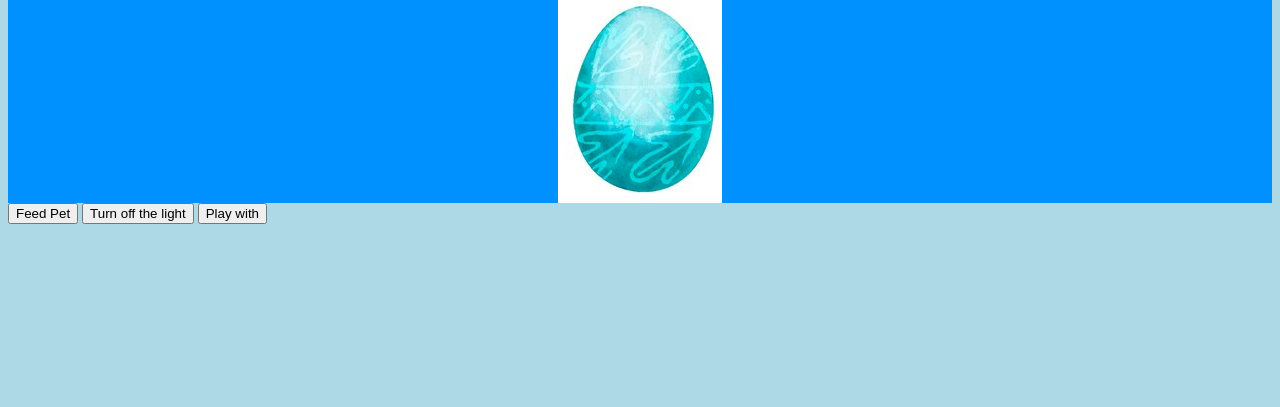
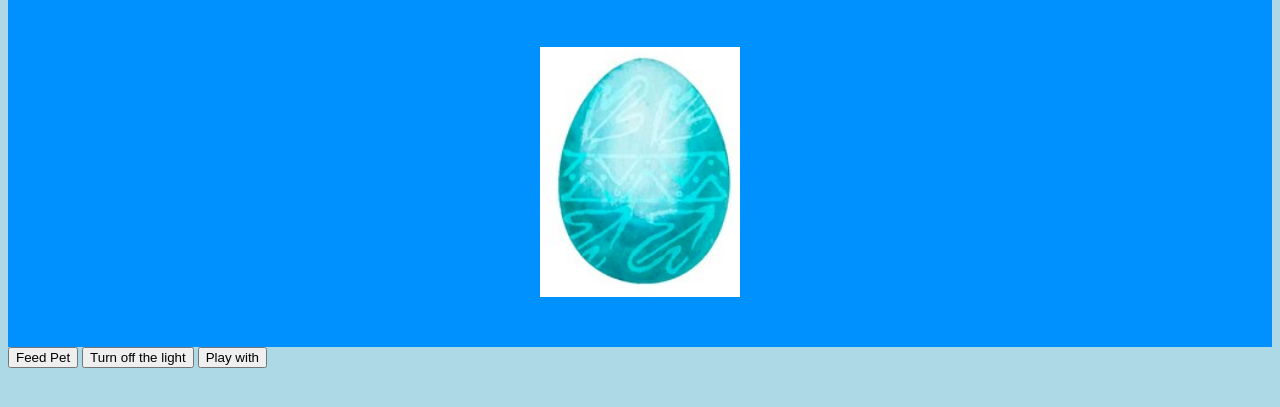
Before and after one commit to Bernard-Calma/tamagotchi-project, a plain HTML site: page index.html in a window 1280 px wide. Shown: the part 193-600 px from the top of the page. Drawn offline with Linux system fonts and the light colour scheme.

Commit message:
add css for #idPetImage

```diff
--- a/css/style.css
+++ b/css/style.css
@@ -14,3 +14,9 @@ body {
     justify-content: center;
     background-color: rgb(0, 145, 255);
 }
+
+#idPetImage {
+    width: 200px;
+    height: 250px;
+    margin: 50px;
+}
```
